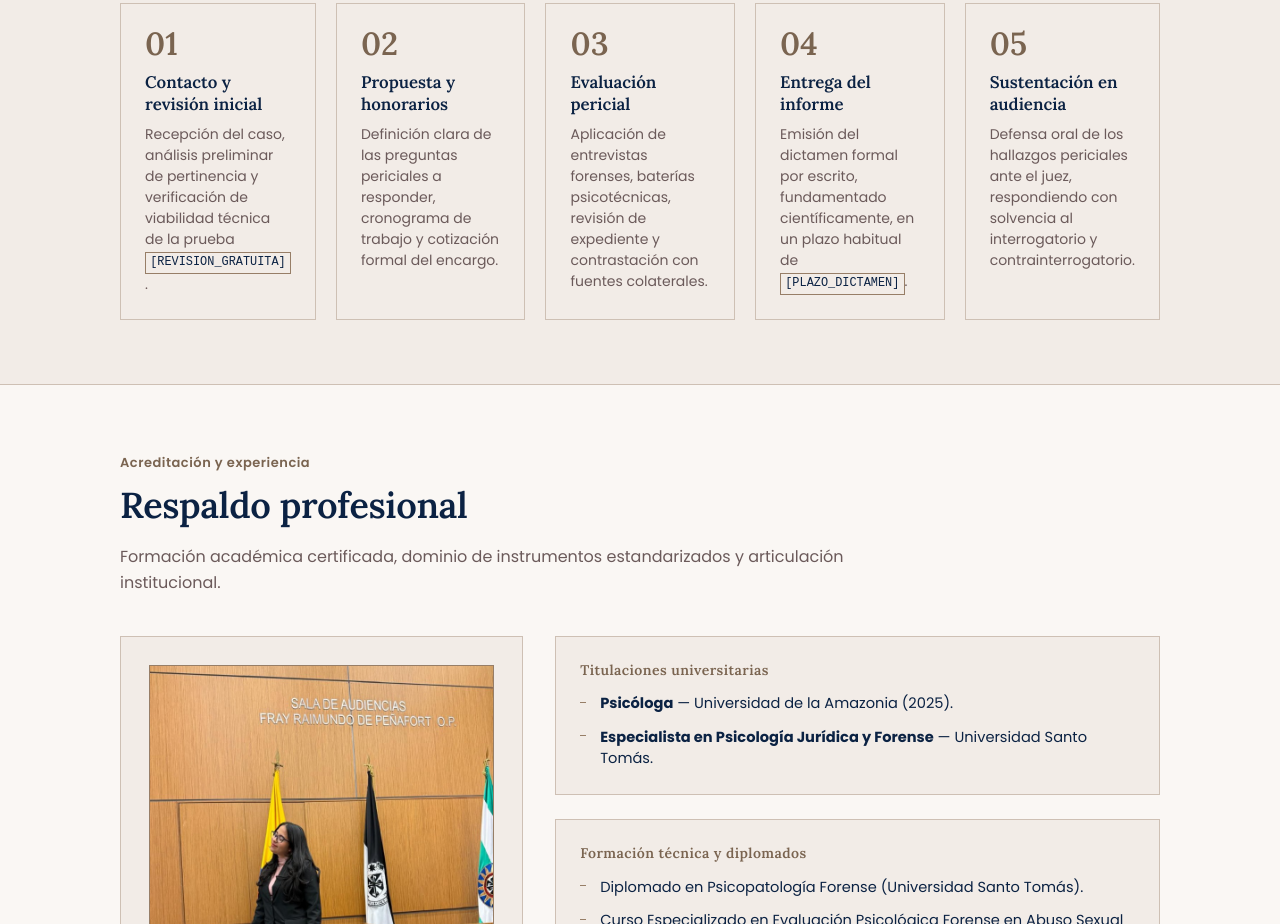
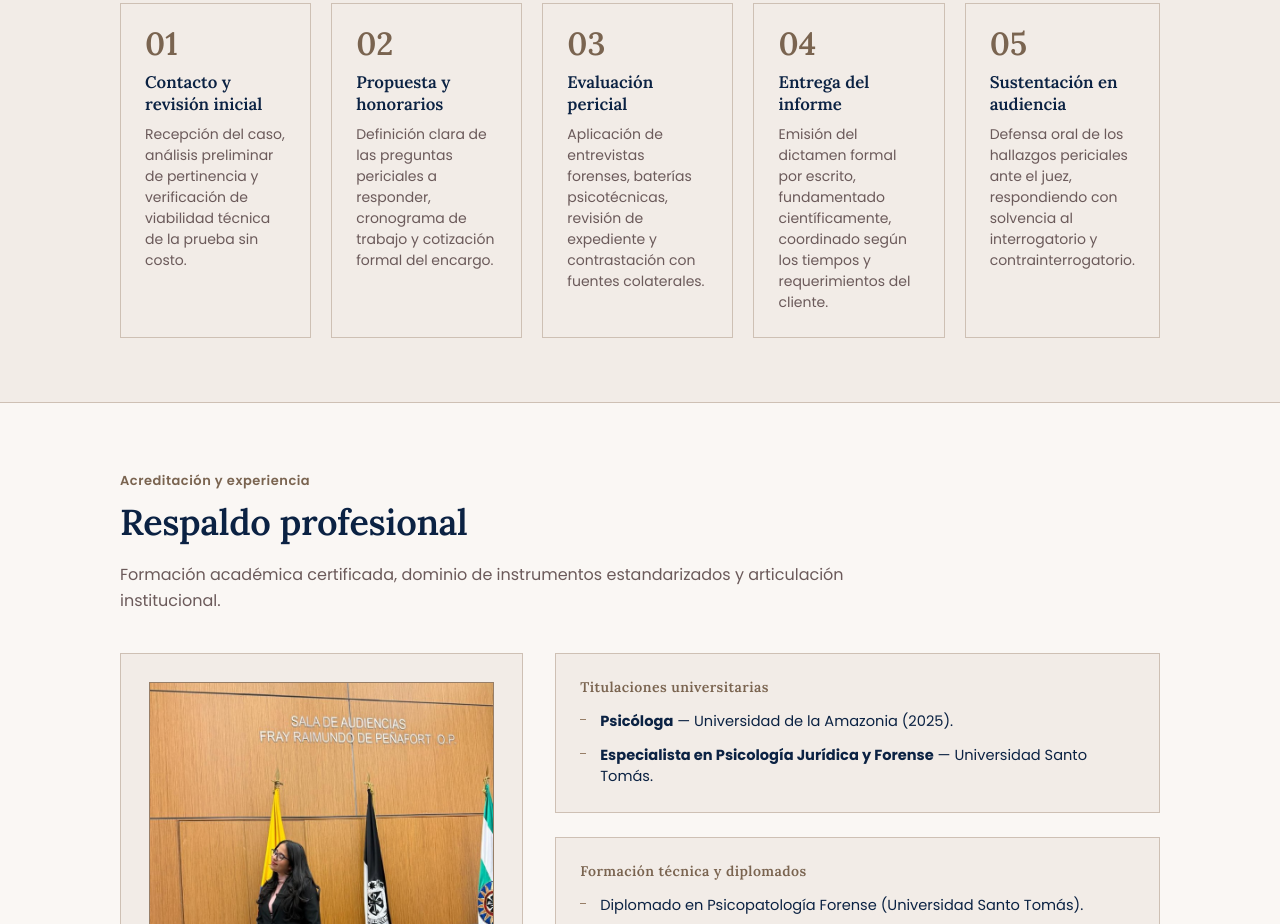
Before and after one commit to Silvana-Medina/peritaje-psicologico-forense, a plain HTML site: page index.html in a window 1280 px wide. Shown: the part 3739-4663 px from the top of the page. Drawn offline with Linux system fonts and the light colour scheme.

Commit message:
feat: complete initial review and delivery terms content

```diff
--- a/index.html
+++ b/index.html
@@ -334,7 +334,7 @@
             <span class="process-number">01</span>
             <h3 class="process-title">Contacto y revisión inicial</h3>
             <p class="process-desc">Recepción del caso, análisis preliminar de pertinencia y verificación de viabilidad
-              técnica de la prueba <span class="pending-placeholder">[REVISION_GRATUITA]</span>.</p>
+              técnica de la prueba sin costo.</p>
           </li>
           <li class="process-step">
             <span class="process-number">02</span>
@@ -351,8 +351,8 @@
           <li class="process-step">
             <span class="process-number">04</span>
             <h3 class="process-title">Entrega del informe</h3>
-            <p class="process-desc">Emisión del dictamen formal por escrito, fundamentado científicamente, en un plazo
-              habitual de <span class="pending-placeholder">[PLAZO_DICTAMEN]</span>.</p>
+            <p class="process-desc">Emisión del dictamen formal por escrito, fundamentado científicamente, coordinado
+              según los tiempos y requerimientos del cliente.</p>
           </li>
           <li class="process-step">
             <span class="process-number">05</span>
@@ -445,10 +445,9 @@
           <details class="faq-item">
             <summary class="faq-summary">¿Cuánto tiempo toma la entrega de un dictamen pericial?</summary>
             <div class="faq-body">
-              <p>El plazo estándar habitual es de <span class="pending-placeholder">[PLAZO_DICTAMEN]</span> contados a
-                partir de la finalización de las sesiones de evaluación y la recepción completa del expediente procesal.
-                En solicitudes urgentes con términos judiciales próximos, se evalúa un cronograma prioritario en la
-                propuesta técnica inicial.</p>
+              <p>El plazo de entrega se coordina de manera concertada según los tiempos y necesidades del cliente, en
+                consonancia con los términos procesales del caso, contados a partir de la finalización de las sesiones de
+                evaluación y la recepción completa del expediente procesal.</p>
             </div>
           </details>
 
```
Also changed, not shown: 1 other file.
